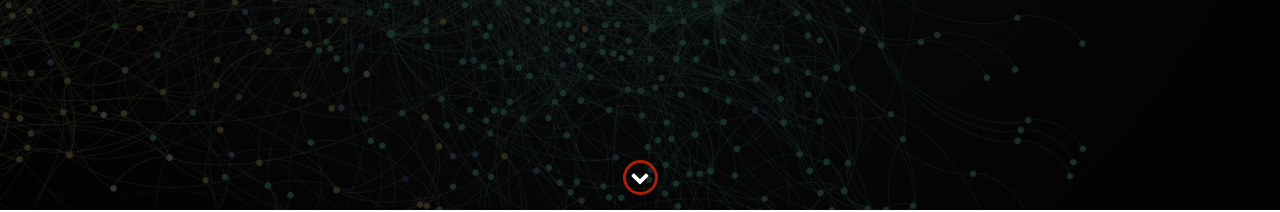
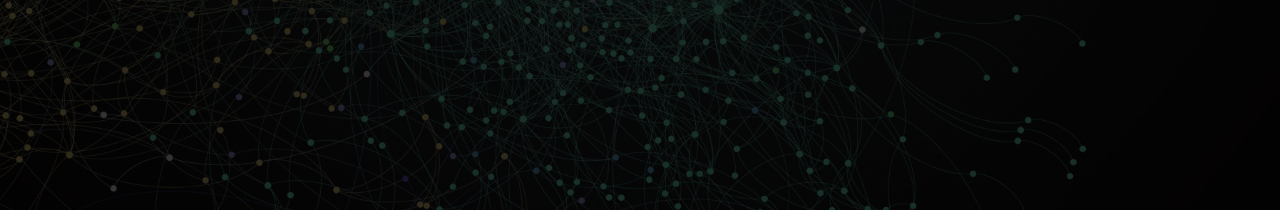
Before and after one commit to karolisjan/karolisjan.github.io, a website: page index.html in a window 1280 px wide. Shown: the part 590-802 px from the top of the page. Drawn offline with nearby package versions, Linux system fonts and the light colour scheme.

Commit message:
Update index.html

```diff
--- a/index.html
+++ b/index.html
@@ -62,12 +62,6 @@
         <!-- End #lead-content -->
 
         <div id="lead-overlay"></div>
-
-        <div id="lead-down">
-            <span>
-                <i class="fa fa-chevron-down" aria-hidden="true"></i>
-            </span>
-        </div>
         <!-- End #lead-down -->
     </div>
     <!-- End #lead -->
```
